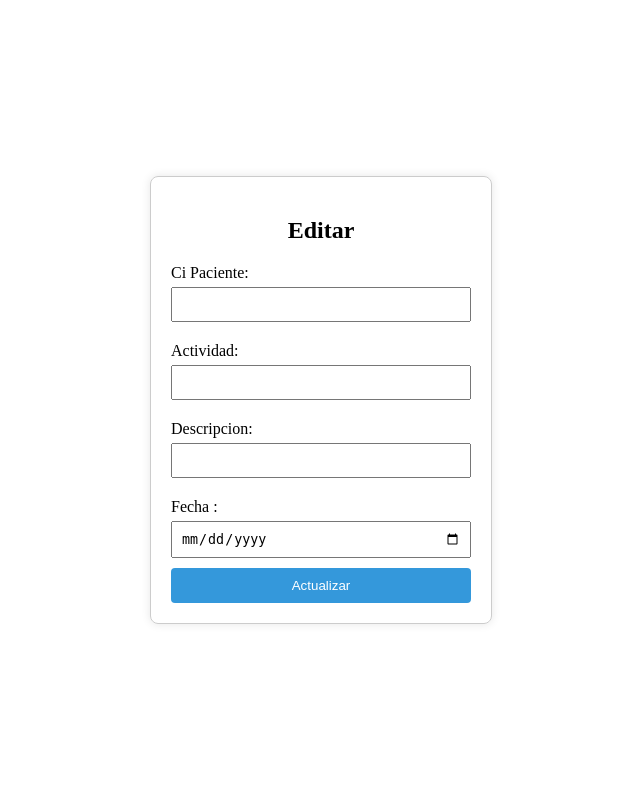
After one commit to Luis2550/NutriTrack, a PHP site: template src/View/actividades/modificarActividad.php in a window 1280 px wide. The commit adds this page. Shown: the whole page, without its empty margins (319-959 px from the left). Run offline with PHP 8.4, Linux system fonts and the light colour scheme; the template is opened without the code that fills it, so the values that code supplies are empty.

Commit message:
crud tabla actividades

```diff
--- a/config/dataBase.php
+++ b/config/dataBase.php
@@ -4,7 +4,7 @@ class Conectar{
 
 
     public static function conexion(){
-        $conexion = new mysqli('localhost', 'root', '', 'nutritrack');
+        $conexion = new mysqli('localhost', 'root', '', 'nutritrack2');
         return $conexion;
     }
 
--- a/index.php
+++ b/index.php
@@ -5,6 +5,7 @@ require_once "core/route.php";
 require_once "config/config.php";
 require_once "src/Controller/planNutricional.php";
 require_once "src/Controller/nutriologa.php";
+require_once "src/Controller/actividad.php";
 
 if(isset($_GET['c'])){
 
--- /dev/null
+++ b/src/View/actividades/modificarActividad.php
@@ -0,0 +1,77 @@
+<!DOCTYPE html>
+<html lang="es">
+<head>
+  <meta charset="UTF-8">
+  <meta name="viewport" content="width=device-width, initial-scale=1.0">
+  <title>Formulario Moderno</title>
+  <style>
+    body {
+      display: flex;
+      justify-content: center;
+      align-items: center;
+      height: 100vh;
+      margin: 0;
+    }
+
+    form {
+      width: 300px;
+      padding: 20px;
+      border: 1px solid #ccc;
+      border-radius: 8px;
+      box-shadow: 0 0 10px rgba(0, 0, 0, 0.1);
+    }
+
+    h2 {
+      text-align: center;
+    }
+
+    label {
+      display: block;
+      margin-top: 10px;
+    }
+
+    input {
+      width: 100%;
+      padding: 8px;
+      margin-top: 5px;
+      margin-bottom: 10px;
+      box-sizing: border-box;
+    }
+
+    button {
+      width: 100%;
+      padding: 10px;
+      background-color: #3498db;
+      color: #fff;
+      border: none;
+      border-radius: 4px;
+      cursor: pointer;
+    }
+
+    button:hover {
+      background-color: #2980b9;
+    }
+  </style>
+</head>
+<body>
+
+<form id="nuevo" name="nuevo" method="POST" action="index.php?c=actividad&a=actualizarActividad" autocomplete="off">
+    <h2>Editar <?php echo $data['titulo'];?></h2>
+
+    <input type="hidden" id="id" name="id" value="<?php echo $data["id_actividad"]; ?>" />
+
+    <label for="ci_pacientes">Ci Paciente:</label>
+    <input type="text" id="ci_paciente" name="ci_paciente" required value="<?php echo $data["actividad"]["ci_paciente"]?>">
+
+    <label for="actividad">Actividad:</label>
+    <input type="text" id="actividad" name="actividad" required value="<?php echo $data["actividad"]["actividad"]?>">
+    <label for="descripcion">Descripcion:</label>
+    <input type="text" id="descripcion" name="descripcion" required value="<?php echo $data["actividad"]["descripcion"]?>">
+    <label for="fecha">Fecha :</label>
+    <input type="date" id="fecha" name="fecha" required value="<?php echo $data["actividad"]["fecha"]?>">
+
+    <button id="guardar" name="guardar" type="submit" class="button">Actualizar</button>
+</form>
+
+</body>
+</html>
```
Also changed, not shown: src/Controller/actividad.php (added, +80 -0 lines), src/Model/actividadModel.php (added, +84 -0 lines), src/View/actividades/nuevoActividad.php (added, +84 -0 lines), src/View/actividades/verActividad.php (added, +39 -0 lines).
